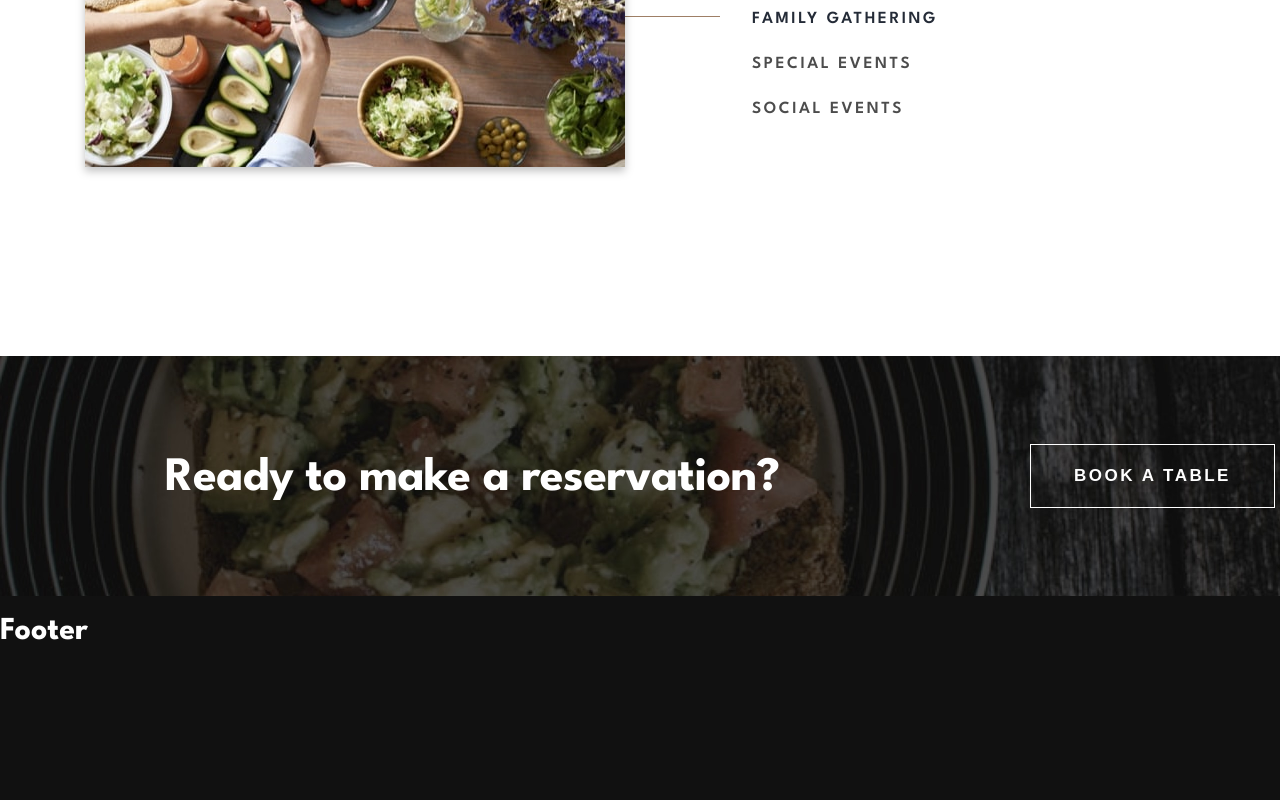
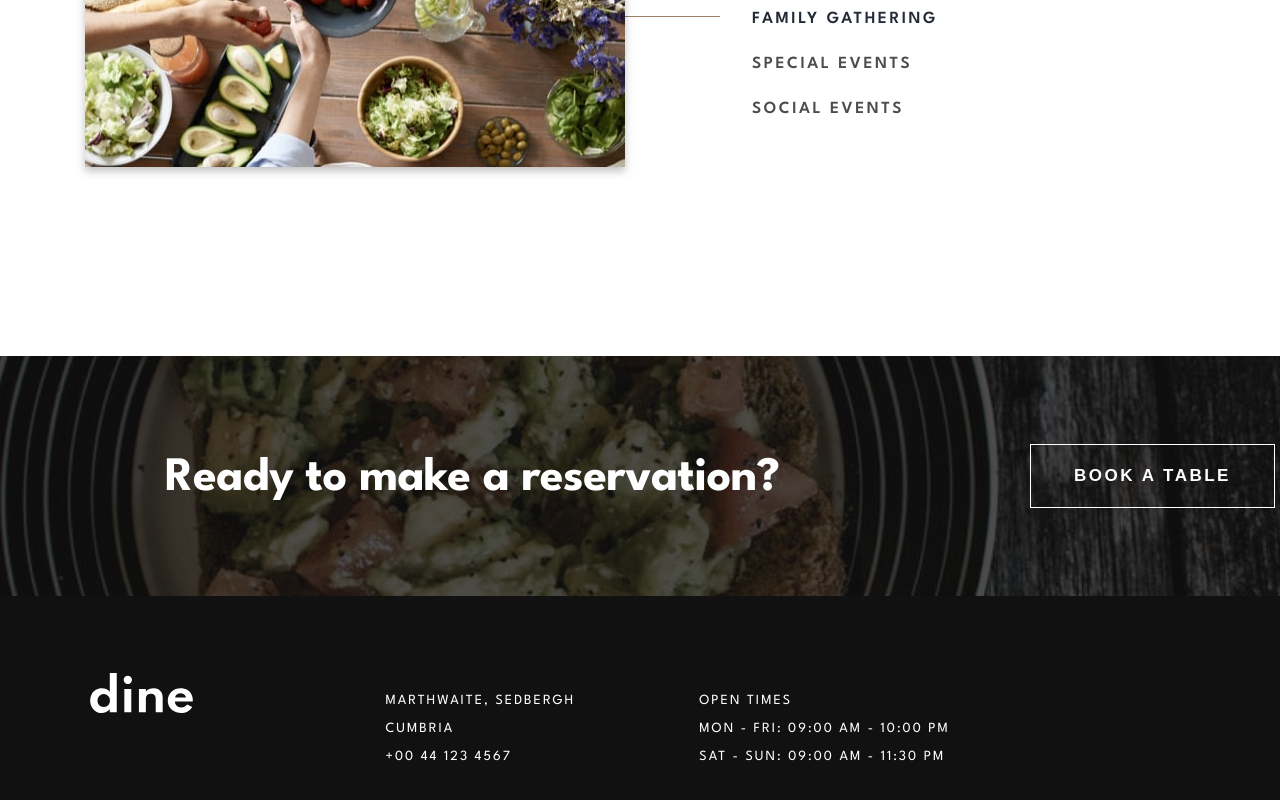
Before and after one commit to adriana-s-c/dine-restaurant-website, a React (Create React App) app: page / in a window 1280 px wide. Shown: the part 3585-4385 px from the top of the page. Built offline with nearby package versions, Linux system fonts and the light colour scheme.

Commit message:
Add Footer Component

```diff
--- a/src/components/Footer/index.module.css
+++ b/src/components/Footer/index.module.css
@@ -3,8 +3,35 @@
   background: #111111;
   height: 240px;
   width: 100%;
+  color: #ffffff;
+  display: flex;
+  flex-direction: row;
 }
 
-.text {
-  color: white;
+.boxContent {
+  display: flex;
+  flex-direction: row;
+  margin-left: calc((100% - 1100px) / 2);
+  margin-top: calc((240px - 86px) / 2);
 }
+
+.logo {
+  width: 103.42px;
+  height: 40px;
+}
+
+.textBox {
+  display: flex;
+  flex-direction: row;
+  text-transform: uppercase;
+  font-style: normal;
+  font-weight: 400;
+  font-size: 14px;
+  line-height: 28px;
+  letter-spacing: 2px;
+  margin-left: 192px;
+}
+
+.openingText {
+  margin-left: 124px;
+}
--- a/src/components/Footer/index.tsx
+++ b/src/components/Footer/index.tsx
@@ -1,9 +1,24 @@
 import styles from "./index.module.css";
+import dineLogo from "../../images/icons/dine.svg";
 
 export function Footer() {
   return (
     <div className={styles.box}>
-      <h1 className={styles.text}>Footer</h1>
+      <div className={styles.boxContent}>
+        <img src={dineLogo} alt="Dine Logo" className={styles.logo} />
+        <div className={styles.textBox}>
+          <p>
+            Marthwaite, Sedbergh <br />
+            Cumbria
+            <br /> +00 44 123 4567
+          </p>
+          <p className={styles.openingText}>
+            OPEN TIMES
+            <br /> MON - FRI: 09:00 AM - 10:00 PM
+            <br /> SAT - SUN: 09:00 AM - 11:30 PM
+          </p>
+        </div>
+      </div>
     </div>
   );
 }
```
